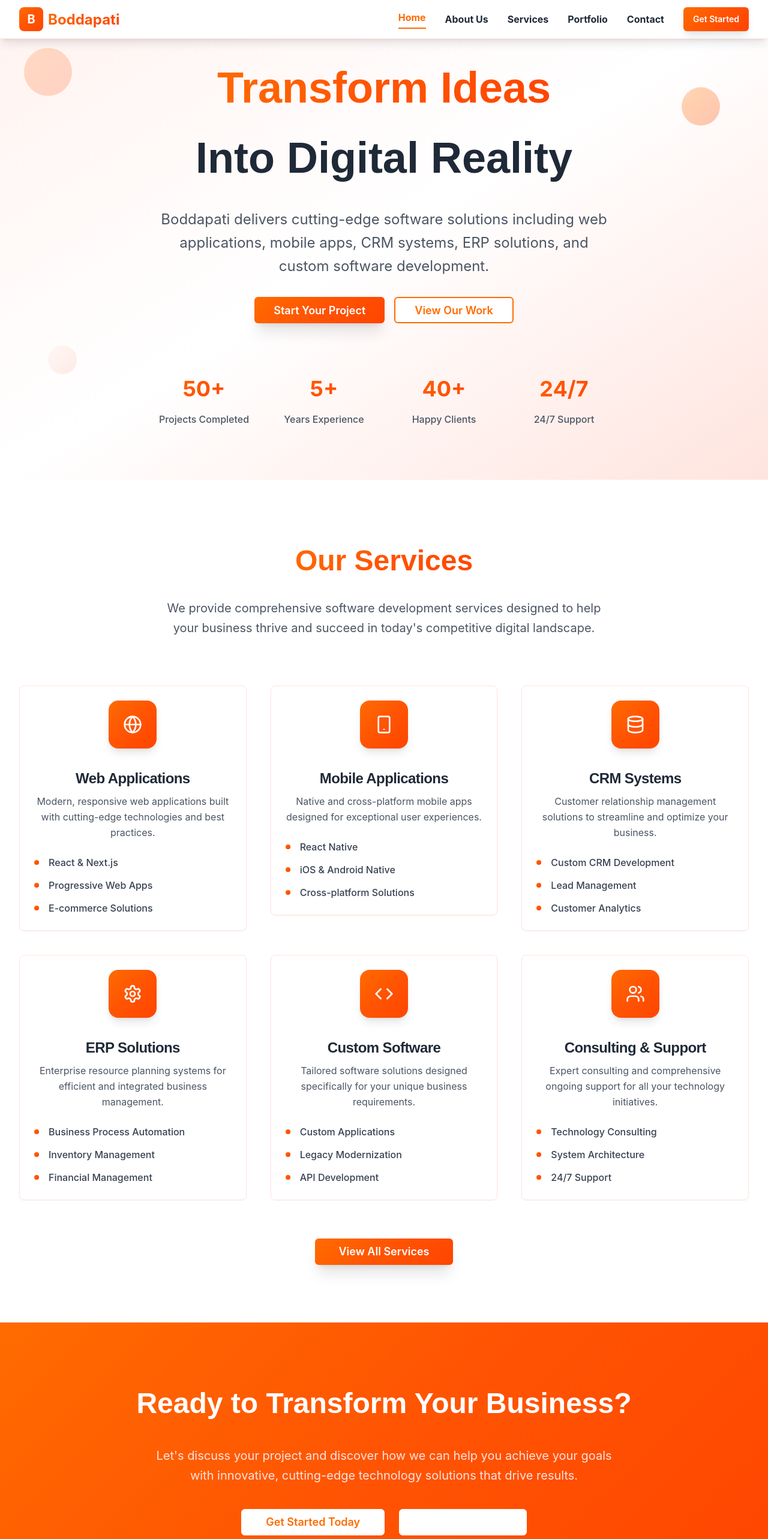
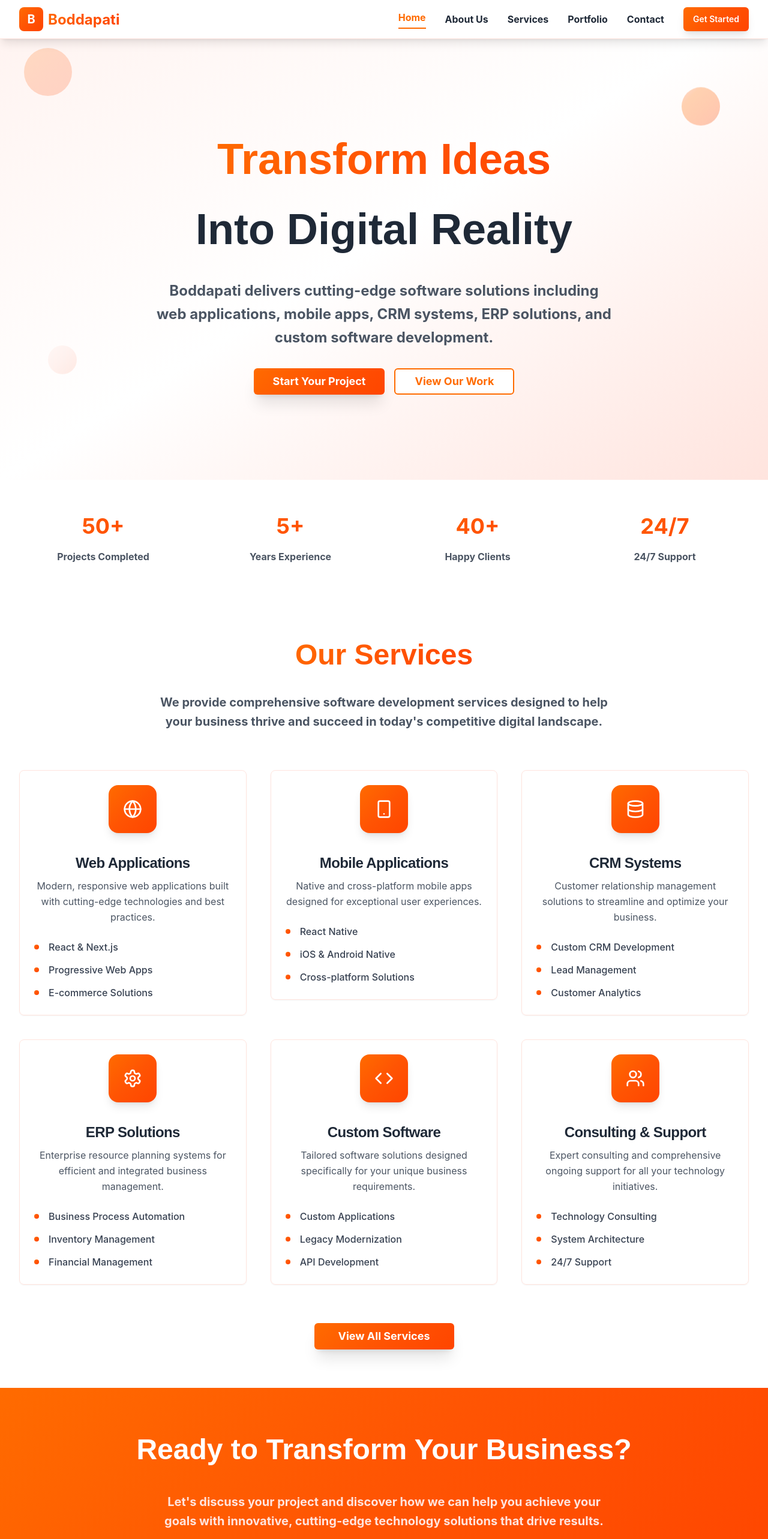
Before and after one commit to SrihariBoddapati/boddapati, a React (Vite) app: page / in a window 1280 px wide. Shown: the top 2566 px of the page at 60% size. Built offline with nearby package versions, Linux system fonts and the light colour scheme.

Commit message:
Fix UI/UX issues and improve design consistency
- Fixed overlapping header on the home page.
- Adjusted spacing and padding across multiple pages.
- Modified the portfolio and footer sections.
- Applied design consistency to the "Projects Completed" section.
- Improved overall visual appearance.

```diff
--- a/src/components/Hero.tsx
+++ b/src/components/Hero.tsx
@@ -1,31 +1,10 @@
 
 import { Button } from '@/components/ui/button';
 import { Link } from 'react-router-dom';
-import { useEffect, useState } from 'react';
 
 const Hero = () => {
-  const [stats, setStats] = useState([
-    { value: 0, target: 50, label: 'Projects Completed' },
-    { value: 0, target: 5, label: 'Years Experience' },
-    { value: 0, target: 40, label: 'Happy Clients' },
-    { value: 0, target: 24, label: '24/7 Support' },
-  ]);
-
-  useEffect(() => {
-    const timer = setTimeout(() => {
-      setStats(prevStats =>
-        prevStats.map(stat => ({
-          ...stat,
-          value: stat.target
-        }))
-      );
-    }, 500);
-
-    return () => clearTimeout(timer);
-  }, []);
-
   return (
-    <section className="relative min-h-screen flex items-center justify-center overflow-hidden">
+    <section className="relative min-h-screen flex items-center justify-center overflow-hidden pt-16">
       {/* Background with gradient */}
       <div className="absolute inset-0 bg-gradient-to-br from-orange-50 via-white to-orange-100"></div>
 
@@ -42,39 +21,23 @@ const Hero = () => {
             <span className="text-gray-800">Into Digital Reality</span>
           </h1>
 
-          <p className="text-xl md:text-2xl text-gray-600 mb-8 max-w-3xl mx-auto leading-relaxed">
+          <p className="text-xl md:text-2xl text-gray-600 mb-8 max-w-3xl mx-auto leading-relaxed font-bold">
             Boddapati delivers cutting-edge software solutions including web applications,
             mobile apps, CRM systems, ERP solutions, and custom software development.
           </p>
 
           <div className="flex flex-col sm:flex-row gap-4 justify-center items-center">
             <Link to="/contact">
-              <Button size="lg" className="bg-gradient-vibrant hover:opacity-90 text-white shadow-xl text-lg px-8 py-4 font-semibold">
+              <Button size="lg" className="bg-gradient-vibrant hover:opacity-90 text-white shadow-xl text-lg px-8 py-4 font-bold">
                 Start Your Project
               </Button>
             </Link>
             <Link to="/portfolio">
-              <Button size="lg" variant="outline" className="border-2 border-orange-600 text-orange-600 hover:bg-orange-50 text-lg px-8 py-4 font-semibold">
+              <Button size="lg" variant="outline" className="border-2 border-orange-600 text-orange-600 hover:bg-orange-50 text-lg px-8 py-4 font-bold">
                 View Our Work
               </Button>
             </Link>
           </div>
-        </div>
-
-        {/* Enhanced Stats with Animation */}
-        <div className="mt-20 grid grid-cols-2 md:grid-cols-4 gap-8">
-          {stats.map((stat, index) => (
-            <div
-              key={index}
-              className="text-center bounce-in"
-              style={{ animationDelay: `${0.3 + index * 0.1}s` }}
-            >
-              <div className="text-3xl md:text-4xl font-bold gradient-text mb-2 count-up">
-                {stat.value}{stat.label.includes('24/7') ? '/7' : '+'}
-              </div>
-              <div className="text-gray-600 font-medium">{stat.label}</div>
-            </div>
-          ))}
         </div>
       </div>
     </section>
--- /dev/null
+++ b/src/components/StatsSection.tsx
@@ -0,0 +1,47 @@
+
+import { useEffect, useState } from 'react';
+
+const StatsSection = () => {
+  const [stats, setStats] = useState([
+    { value: 0, target: 50, label: 'Projects Completed' },
+    { value: 0, target: 5, label: 'Years Experience' },
+    { value: 0, target: 40, label: 'Happy Clients' },
+    { value: 0, target: 24, label: '24/7 Support' },
+  ]);
+
+  useEffect(() => {
+    const timer = setTimeout(() => {
+      setStats(prevStats =>
+        prevStats.map(stat => ({
+          ...stat,
+          value: stat.target
+        }))
+      );
+    }, 500);
+
+    return () => clearTimeout(timer);
+  }, []);
+
+  return (
+    <section className="py-12 bg-white">
+      <div className="max-w-7xl mx-auto px-4 sm:px-6 lg:px-8">
+        <div className="grid grid-cols-2 md:grid-cols-4 gap-8 text-center">
+          {stats.map((stat, index) => (
+            <div
+              key={index}
+              className="bounce-in"
+              style={{ animationDelay: `${0.3 + index * 0.1}s` }}
+            >
+              <div className="text-3xl md:text-4xl font-bold gradient-text mb-2 count-up">
+                {stat.value}{stat.label.includes('24/7') ? '/7' : '+'}
+              </div>
+              <div className="text-gray-600 font-bold">{stat.label}</div>
+            </div>
+          ))}
+        </div>
+      </div>
+    </section>
+  );
+};
+
+export default StatsSection;
--- a/src/pages/About.tsx
+++ b/src/pages/About.tsx
@@ -1,6 +1,7 @@
 
 import Navigation from '@/components/Navigation';
 import Footer from '@/components/Footer';
+import StatsSection from '@/components/StatsSection';
 
 const About = () => {
   return (
@@ -9,13 +10,13 @@ const About = () => {
 
       <main className="pt-20">
         {/* Hero Section */}
-        <section className="py-20">
+        <section className="py-16">
           <div className="max-w-7xl mx-auto px-4 sm:px-6 lg:px-8">
-            <div className="text-center mb-16">
+            <div className="text-center mb-12">
               <h1 className="text-4xl md:text-5xl font-bold mb-6">
                 <span className="gradient-text">About Boddapati</span>
               </h1>
-              <p className="text-xl text-gray-600 max-w-3xl mx-auto">
+              <p className="text-xl text-gray-600 max-w-3xl mx-auto font-bold">
                 We are a forward-thinking software development company dedicated to transforming
                 your ideas into powerful digital solutions.
               </p>
@@ -24,12 +25,12 @@ const About = () => {
         </section>
 
         {/* Mission & Vision */}
-        <section className="py-16 bg-white">
+        <section className="py-12 bg-white">
           <div className="max-w-7xl mx-auto px-4 sm:px-6 lg:px-8">
             <div className="grid md:grid-cols-2 gap-12">
               <div>
                 <h2 className="text-3xl font-bold mb-6 gradient-text">Our Mission</h2>
-                <p className="text-gray-600 text-lg leading-relaxed">
+                <p className="text-gray-600 text-lg leading-relaxed font-bold">
                   To deliver innovative, reliable, and scalable software solutions that help
                   businesses thrive in the digital age. We are committed to excellence,
                   transparency, and building long-term partnerships with our clients.
@@ -37,7 +38,7 @@ const About = () => {
               </div>
               <div>
                 <h2 className="text-3xl font-bold mb-6 gradient-text">Our Vision</h2>
-                <p className="text-gray-600 text-lg leading-relaxed">
+                <p className="text-gray-600 text-lg leading-relaxed font-bold">
                   To be the leading software development partner that empowers businesses
                   worldwide through cutting-edge technology solutions, fostering innovation
                   and digital transformation across industries.
@@ -48,28 +49,7 @@ const About = () => {
         </section>
 
         {/* Stats */}
-        <section className="py-16">
-          <div className="max-w-7xl mx-auto px-4 sm:px-6 lg:px-8">
-            <div className="grid grid-cols-2 md:grid-cols-4 gap-8 text-center">
-              <div>
-                <div className="text-4xl font-bold gradient-text mb-2">50+</div>
-                <div className="text-gray-600">Projects Delivered</div>
-              </div>
-              <div>
-                <div className="text-4xl font-bold gradient-text mb-2">5+</div>
-                <div className="text-gray-600">Years Experience</div>
-              </div>
-              <div>
-                <div className="text-4xl font-bold gradient-text mb-2">40+</div>
-                <div className="text-gray-600">Happy Clients</div>
-              </div>
-              <div>
-                <div className="text-4xl font-bold gradient-text mb-2">24/7</div>
-                <div className="text-gray-600">Support</div>
-              </div>
-            </div>
-          </div>
-        </section>
+        <StatsSection />
       </main>
 
       <Footer />
--- a/src/pages/Index.tsx
+++ b/src/pages/Index.tsx
@@ -3,6 +3,7 @@ import Navigation from '@/components/Navigation';
 import Footer from '@/components/Footer';
 import Hero from '@/components/Hero';
 import ServiceCard from '@/components/ServiceCard';
+import StatsSection from '@/components/StatsSection';
 import { Globe, Smartphone, Database, Settings, Code, Users } from 'lucide-react';
 import { Button } from '@/components/ui/button';
 import { Link } from 'react-router-dom';
@@ -52,14 +53,17 @@ const Index = () => {
       <Navigation />
       <Hero />
 
+      {/* Stats Section */}
+      <StatsSection />
+
       {/* Services Section - Enhanced Premium Design */}
-      <section className="py-24 bg-white">
+      <section className="py-16 bg-white">
         <div className="max-w-7xl mx-auto px-4 sm:px-6 lg:px-8">
-          <div className="text-center mb-20">
+          <div className="text-center mb-16">
             <h2 className="text-4xl md:text-5xl font-bold mb-6">
               <span className="gradient-text">Our Services</span>
             </h2>
-            <p className="text-xl text-gray-600 max-w-3xl mx-auto leading-relaxed">
+            <p className="text-xl text-gray-600 max-w-3xl mx-auto leading-relaxed font-bold">
               We provide comprehensive software development services designed to help your business
               thrive and succeed in today's competitive digital landscape.
             </p>
@@ -79,7 +83,7 @@ const Index = () => {
 
           <div className="text-center">
             <Link to="/services">
-              <Button size="lg" className="bg-gradient-vibrant hover:opacity-90 text-white shadow-xl px-10 py-4 text-lg font-semibold">
+              <Button size="lg" className="bg-gradient-vibrant hover:opacity-90 text-white shadow-xl px-10 py-4 text-lg font-bold">
                 View All Services
               </Button>
             </Link>
@@ -88,23 +92,23 @@ const Index = () => {
       </section>
 
       {/* Enhanced CTA Section */}
-      <section className="py-24 bg-gradient-vibrant">
+      <section className="py-16 bg-gradient-vibrant">
         <div className="max-w-7xl mx-auto px-4 sm:px-6 lg:px-8 text-center">
           <h2 className="text-4xl md:text-5xl font-bold text-white mb-8">
             Ready to Transform Your Business?
           </h2>
-          <p className="text-xl text-orange-100 mb-10 max-w-3xl mx-auto leading-relaxed">
+          <p className="text-xl text-orange-100 mb-10 max-w-3xl mx-auto leading-relaxed font-bold">
             Let's discuss your project and discover how we can help you achieve your goals
             with innovative, cutting-edge technology solutions that drive results.
           </p>
           <div className="flex flex-col sm:flex-row gap-6 justify-center">
             <Link to="/contact">
-              <Button size="lg" variant="outline" className="bg-white text-orange-600 hover:bg-orange-50 border-white font-semibold px-10 py-4 text-lg">
+              <Button size="lg" variant="outline" className="bg-white text-orange-600 hover:bg-orange-50 border-white font-bold px-10 py-4 text-lg">
                 Get Started Today
               </Button>
             </Link>
             <Link to="/portfolio">
-              <Button size="lg" variant="outline" className="border-white text-white hover:bg-white hover:text-orange-600 font-semibold px-10 py-4 text-lg">
+              <Button size="lg" variant="outline" className="border-white text-white hover:bg-white hover:text-orange-600 font-bold px-10 py-4 text-lg">
                 View Our Work
               </Button>
             </Link>
```
Also changed, not shown: src/components/Footer.tsx (+28 -38 lines), src/pages/Contact.tsx (+11 -11 lines), src/pages/Portfolio.tsx (+13 -42 lines).
